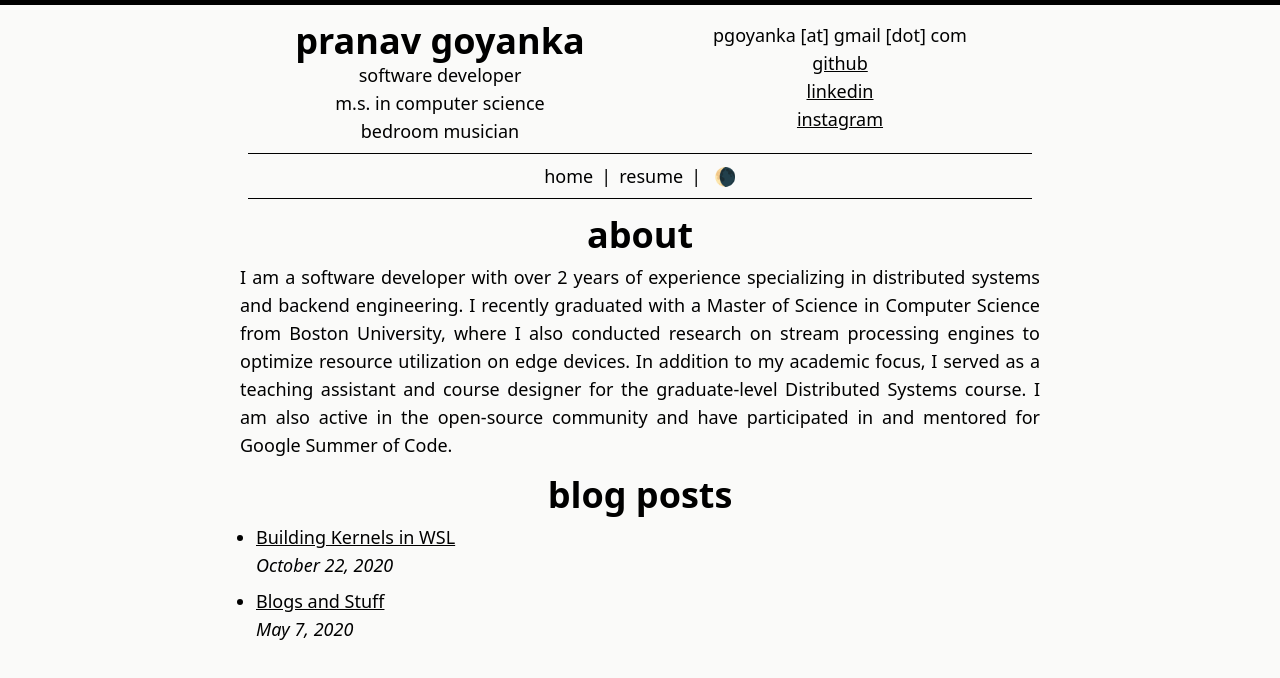
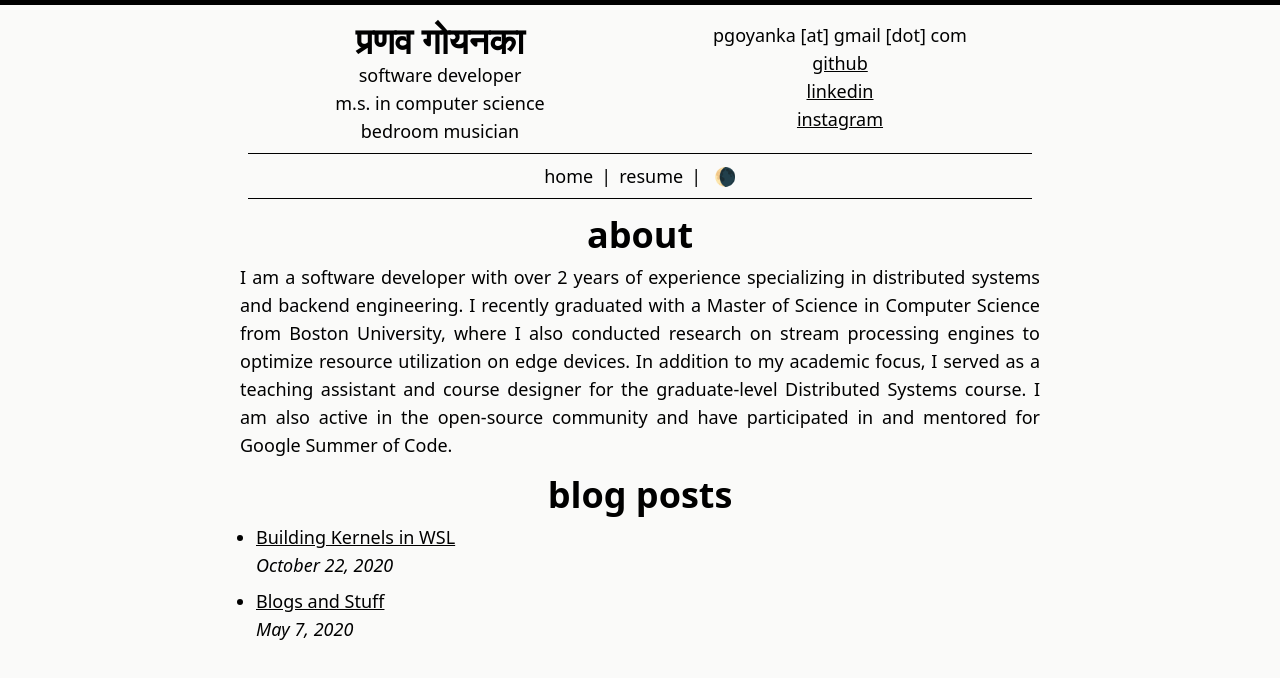
Before and after one commit to pranavgoyanka/pranavgoyanka.me, a React (Vite) app: page / in a window 1280 px wide. Shown: the top 678 px of the page. Built offline with nearby package versions, Linux system fonts and the light colour scheme.

Commit message:
Added typing text

```diff
--- a/src/Components/Navbar.tsx
+++ b/src/Components/Navbar.tsx
@@ -1,5 +1,6 @@
 import {useState, useEffect} from "react";
 import { Link } from "react-router-dom";
+import TypingText from "./TypingText";
 
 const Navbar = () => {
 
@@ -23,7 +24,12 @@ const Navbar = () => {
     <div className="lowercase text-center mt-4">
       <div className="flex flex-col md:flex-row">
         <div className="flex-1">
-          <h1 className="text-4xl font-bold">Pranav Goyanka</h1>
+          {/* <h1 className="text-4xl font-bold">Pranav Goyanka</h1> */}
+          <TypingText
+        textArray={["Pranav Goyanka", "प्रणव गोयनका"]}
+        typingSpeed={70}
+        pauseTime={2000}
+      />
           <span>Software Developer</span> <br />
           <span>M.S. in Computer Science</span> <br />
           <span>bedroom musician</span>
--- /dev/null
+++ b/src/Components/TypingText.tsx
@@ -0,0 +1,54 @@
+import React, { useState, useEffect } from 'react';
+
+interface TypingTextProps {
+  textArray: string[]; // Array of strings to type and untype
+  typingSpeed?: number; // Speed of typing in milliseconds (default 100ms per character)
+  pauseTime?: number; // Pause time between switching strings (default 1000ms)
+}
+
+const TypingText: React.FC<TypingTextProps> = ({
+  textArray,
+  typingSpeed = 100,
+  pauseTime = 1000,
+}) => {
+  const [displayedText, setDisplayedText] = useState<string>('');
+  const [index, setIndex] = useState<number>(0); // Current index in the textArray
+  const [isDeleting, setIsDeleting] = useState<boolean>(false);
+  const [charIndex, setCharIndex] = useState<number>(0);
+
+  useEffect(() => {
+    const currentText = textArray[index];
+    let timeout: any;
+
+    if (!isDeleting) {
+      // Typing effect
+      if (charIndex < currentText.length) {
+        timeout = setTimeout(() => {
+          setDisplayedText((prev) => prev + currentText.charAt(charIndex));
+          setCharIndex((prev) => prev + 1);
+        }, typingSpeed);
+      } else {
+        // Pause at the end of typing before starting to delete
+        timeout = setTimeout(() => setIsDeleting(true), pauseTime);
+      }
+    } else {
+      // Untyping effect
+      if (charIndex > 0) {
+        timeout = setTimeout(() => {
+          setDisplayedText((prev) => prev.slice(0, -1));
+          setCharIndex((prev) => prev - 1);
+        }, typingSpeed);
+      } else {
+        // Switch to the next string in the array and start typing again
+        setIsDeleting(false);
+        setIndex((prev) => (prev + 1) % textArray.length); // Round-robin through textArray
+      }
+    }
+
+    return () => clearTimeout(timeout);
+  }, [charIndex, isDeleting, index, textArray, typingSpeed, pauseTime]);
+
+  return <h1>{displayedText.length > 0 ? displayedText : "|"}</h1>;
+};
+
+export default TypingText;
```
